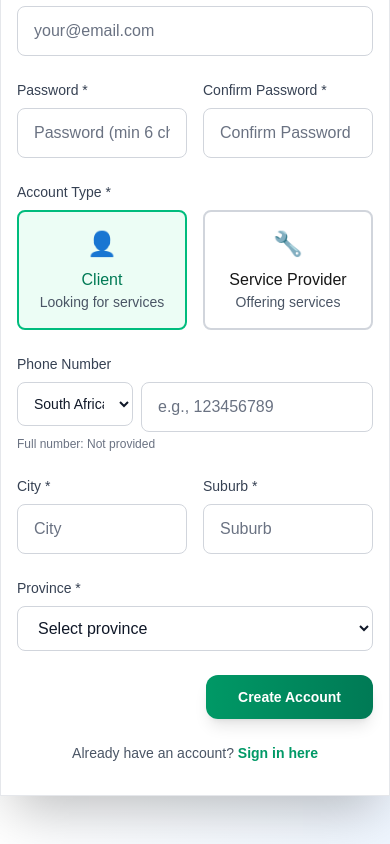
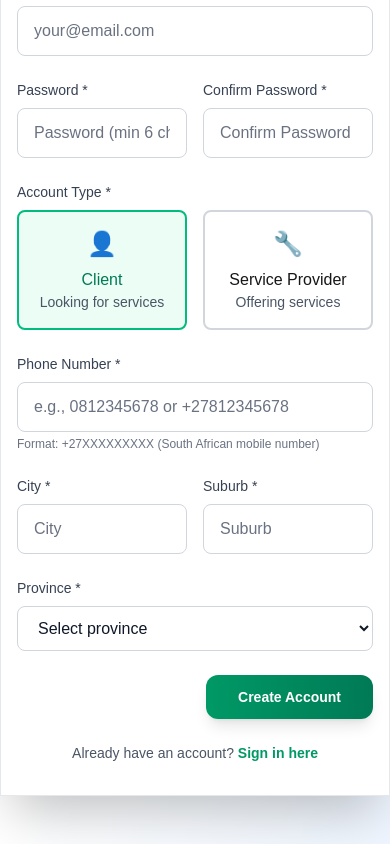
Before and after one commit to paasforest/proconnectsa-platform, a Next.js app in the folder procompare-frontend/: page /register in a window 390 px wide. Shown: the part 629-1473 px from the top of the page. Built offline with nearby package versions, Linux system fonts and the light colour scheme.

Commit message:
Fix phone number format validation - support SA mobile format +27XXXXXXXXX

```diff
--- a/procompare-frontend/src/app/(auth)/register/page.tsx
+++ b/procompare-frontend/src/app/(auth)/register/page.tsx
@@ -19,15 +19,29 @@ const experienceLevels = [
   'Less than 1 year', '1-2 years', '3-5 years', '6-10 years', '11-20 years', '20+ years'
 ];
 
-// South African area codes
-const areaCodes = [
-  { code: '+27', name: 'South Africa (+27)' },
-  { code: '+2711', name: 'Johannesburg (+2711)' },
-  { code: '+2721', name: 'Cape Town (+2721)' },
-  { code: '+2731', name: 'Durban (+2731)' },
-  { code: '+2712', name: 'Pretoria (+2712)' },
-  { code: '+2741', name: 'Port Elizabeth (+2741)' },
-  { code: '+2751', name: 'Bloemfontein (+2751)' }
+// South African mobile prefixes (for display only)
+const mobileNetworks = [
+  { prefix: '60-', name: 'Vodacom (60)' },
+  { prefix: '61-', name: 'Vodacom (61)' },
+  { prefix: '62-', name: 'Vodacom (62)' },
+  { prefix: '63-', name: 'Vodacom (63)' },
+  { prefix: '64-', name: 'Vodacom (64)' },
+  { prefix: '65-', name: 'Vodacom (65)' },
+  { prefix: '66-', name: 'Vodacom (66)' },
+  { prefix: '67-', name: 'Vodacom (67)' },
+  { prefix: '68-', name: 'Vodacom (68)' },
+  { prefix: '69-', name: 'Vodacom (69)' },
+  { prefix: '71-', name: 'Vodacom (71)' },
+  { prefix: '72-', name: 'MTN (72)' },
+  { prefix: '73-', name: 'MTN (73)' },
+  { prefix: '74-', name: 'Cell C (74)' },
+  { prefix: '76-', name: 'Vodacom (76)' },
+  { prefix: '78-', name: 'MTN (78)' },
+  { prefix: '79-', name: 'Vodacom (79)' },
+  { prefix: '81-', name: 'Vodacom (81)' },
+  { prefix: '82-', name: 'Vodacom (82)' },
+  { prefix: '83-', name: 'MTN (83)' },
+  { prefix: '84-', name: 'Cell C (84)' }
 ];
 
 // South African provinces
@@ -55,8 +69,7 @@ export default function RegisterPage() {
     first_name: '',
     last_name: '',
     user_type: 'client',
-    area_code: '+27',
-    phone_number: '',
+    phone_number: '', // Full number with +27 prefix
     city: '',
     suburb: '',
     province: '',
@@ -107,11 +120,30 @@ export default function RegisterPage() {
     }
   };
 
-  const getFullPhoneNumber = () => {
-    if (formData.area_code && formData.phone_number) {
-      return `${formData.area_code}${formData.phone_number}`;
+  const formatPhoneNumber = (value: string) => {
+    // Remove all non-digits
+    let cleaned = value.replace(/\D/g, '');
+
+    // If it starts with 27, keep it
+    // If it starts with 0, replace with 27
+    // Otherwise, prepend 27
+    if (cleaned.startsWith('27')) {
+      cleaned = cleaned.substring(0, 11); // +27 + 9 digits = 11 digits total
+    } else if (cleaned.startsWith('0')) {
+      cleaned = '27' + cleaned.substring(1, 10); // Replace 0 with 27, keep next 9 digits
+    } else if (cleaned.length > 0) {
+      cleaned = '27' + cleaned.substring(0, 9); // Prepend 27, keep first 9 digits
     }
-    return '';
+
+    return cleaned ? `+${cleaned}` : '';
+  };
+
+  const handlePhoneChange = (e: React.ChangeEvent<HTMLInputElement>) => {
+    const formatted = formatPhoneNumber(e.target.value);
+    setFormData(prev => ({
+      ...prev,
+      phone_number: formatted
+    }));
   };
 
   const validateStep1 = () => {
@@ -235,7 +267,7 @@ export default function RegisterPage() {
         first_name: formData.first_name,
         last_name: formData.last_name,
         user_type: formData.user_type,
-        phone: getFullPhoneNumber() || null,
+        phone: formData.phone_number || null,
         city: formData.city,
         suburb: formData.suburb,
         latitude: formData.latitude ? parseFloat(formData.latitude) : null,
@@ -247,7 +279,7 @@ export default function RegisterPage() {
         Object.assign(apiData, {
           business_name: formData.business_name,
           business_address: formData.business_address,
-          business_phone: getFullPhoneNumber() || null,
+          business_phone: formData.phone_number || null,
           business_email: formData.business_email || formData.email,
           primary_service: formData.primary_service,
           service_categories: formData.service_categories,
@@ -289,7 +321,6 @@ export default function RegisterPage() {
           password_confirm: '',
           user_type: 'client',
           phone_number: '',
-          area_code: '+27',
           city: '',
           suburb: '',
           province: '',
@@ -476,34 +507,20 @@ export default function RegisterPage() {
 
       <div>
         <label className="block text-sm font-medium text-gray-700 mb-2">
-          Phone Number
+          Phone Number *
         </label>
-        <div className="flex gap-2">
-          <div className="w-1/3">
-            <select
-              name="area_code"
-              className="w-full px-3 py-3 border border-gray-300 rounded-lg focus:ring-2 focus:ring-emerald-500 focus:border-emerald-500 focus:bg-white focus:text-gray-900 transition-colors text-sm bg-white text-gray-900"
-              value={formData.area_code}
-              onChange={handleChange}
-            >
-              {areaCodes.map((area) => (
-                <option key={area.code} value={area.code}>{area.name}</option>
-              ))}
-            </select>
-          </div>
-          <div className="w-2/3">
         <input
           name="phone_number"
           type="tel"
           className="w-full px-4 py-3 border border-gray-300 rounded-lg focus:ring-2 focus:ring-emerald-500 focus:border-emerald-500 focus:bg-white focus:text-gray-900 transition-colors bg-white text-gray-900 placeholder-gray-500 focus:outline-none"
-              placeholder="e.g., 123456789"
+          placeholder="e.g., 0812345678 or +27812345678"
           value={formData.phone_number}
-              onChange={handleChange}
+          onChange={handlePhoneChange}
+          required
         />
-          </div>
-        </div>
         <p className="text-xs text-gray-500 mt-1">
-          Full number: {getFullPhoneNumber() || 'Not provided'}
+          Format: +27XXXXXXXXX (South African mobile number)
+          {formData.phone_number && <span className="ml-2 font-medium text-emerald-600">✓ {formData.phone_number}</span>}
         </p>
       </div>
 
```
Lines whose indentation alone changed are shown as unchanged.
